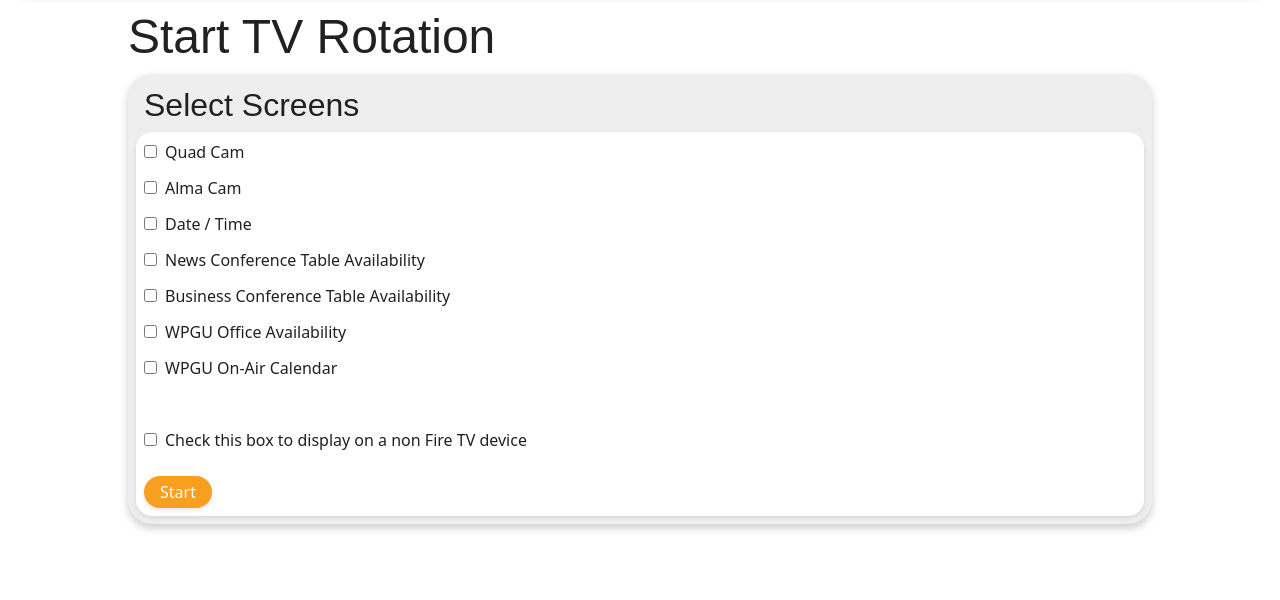
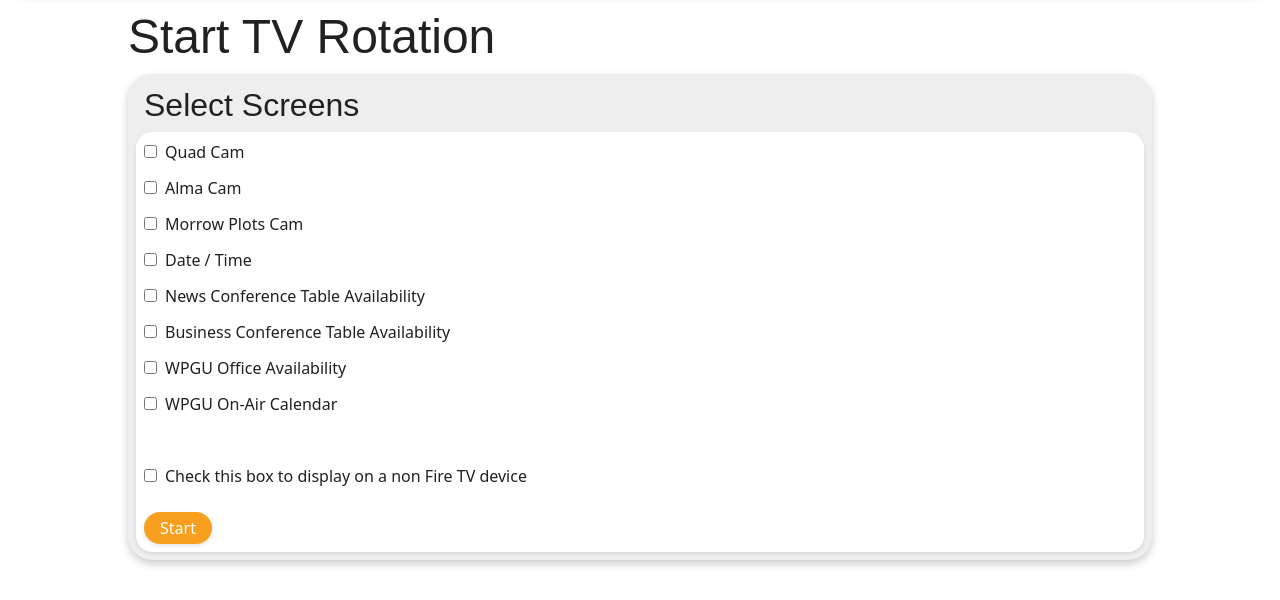
Before and after one commit to Illini-Media-Company/central-backend, a Flask app: page /tv-rotation/ in a window 1280 px wide. Shown: the part 60-660 px from the top of the page. Run offline with Flask 3, Linux system fonts and the light colour scheme; parts of the project's set-up code (start-up, migrations or seed data) failed here and were passed over; some web fonts are replaced.

Commit message:
feat: [TV-Display] Add Morrow Plots Cam to display options

```diff
--- a/templates/rotatingtv_dash.html
+++ b/templates/rotatingtv_dash.html
@@ -38,6 +38,7 @@
             <div class="checkbox-group">
                 <label><input type="checkbox" id="quadCam">Quad Cam</label>
                 <label><input type="checkbox" id="almaCam">Alma Cam</label>
+                <label><input type="checkbox" id="morrowCam">Morrow Plots Cam</label>
                 <label><input type="checkbox" id="datetime">Date / Time</label>
                 <label><input type="checkbox" id="nc_avail">News Conference Table Availability</label>
                 <label><input type="checkbox" id="bc_avail">Business Conference Table Availability</label>
@@ -57,6 +58,7 @@
         computer_display: 'computer_display',
         quadCam:   'show_quad',
         almaCam:   'show_alma',
+        morrowCam: 'show_morrow',
         datetime:  'show_datetime',
         nc_avail:  'show_nc_avail',
         bc_avail:  'show_bc_avail',
--- a/views/rotate_tv.py
+++ b/views/rotate_tv.py
@@ -10,6 +10,10 @@ from constants import (
     WPGU_OFFICE_RESOURCE_GCAL_ID,
     WPGU_ONAIR_GCAL_ID,
 )
+
+QUAD_CAM_URL = "https://www.youtube.com/embed/WyrkXojtRXk?si=z5FBa5yPGEXkfdj-"
+ALMA_CAM_URL = "https://www.youtube.com/embed/0mEf4MbHKDo?si=4eV1SvgyvArvomCA"
+MORROW_CAM_URL = "https://www.youtube.com/embed/4_5srHxIN-4?si=vblJyJKo3Rs2Xe6l"
 
 
 rotate_tv_routes = Blueprint("rotate_tv_routes", __name__, url_prefix="/tv-rotation")
@@ -30,6 +34,7 @@ def tv_rotation_screen():
     computer_display = b("computer_display")  # Whether or not to display on a computer
     show_quad = b("show_quad")
     show_alma = b("show_alma")
+    show_morrow = b("show_morrow")
     show_datetime = b("show_datetime")
     show_nc_avail = b("show_nc_avail")  # News conference table availability
     show_bc_avail = b("show_bc_avail")  # Business conference table availability
@@ -75,7 +80,11 @@ def tv_rotation_screen():
         rotate_ms=30000,
         computer_display=computer_display,
         show_quad=show_quad,
+        quad_url=QUAD_CAM_URL,
         show_alma=show_alma,
+        alma_url=ALMA_CAM_URL,
+        show_morrow=show_morrow,
+        morrow_url=MORROW_CAM_URL,
         show_datetime=show_datetime,
         current_date=current_date,
         show_avail=show_avail,
```
Also changed, not shown: templates/rotatingtv_display.html (+13 -2 lines).
